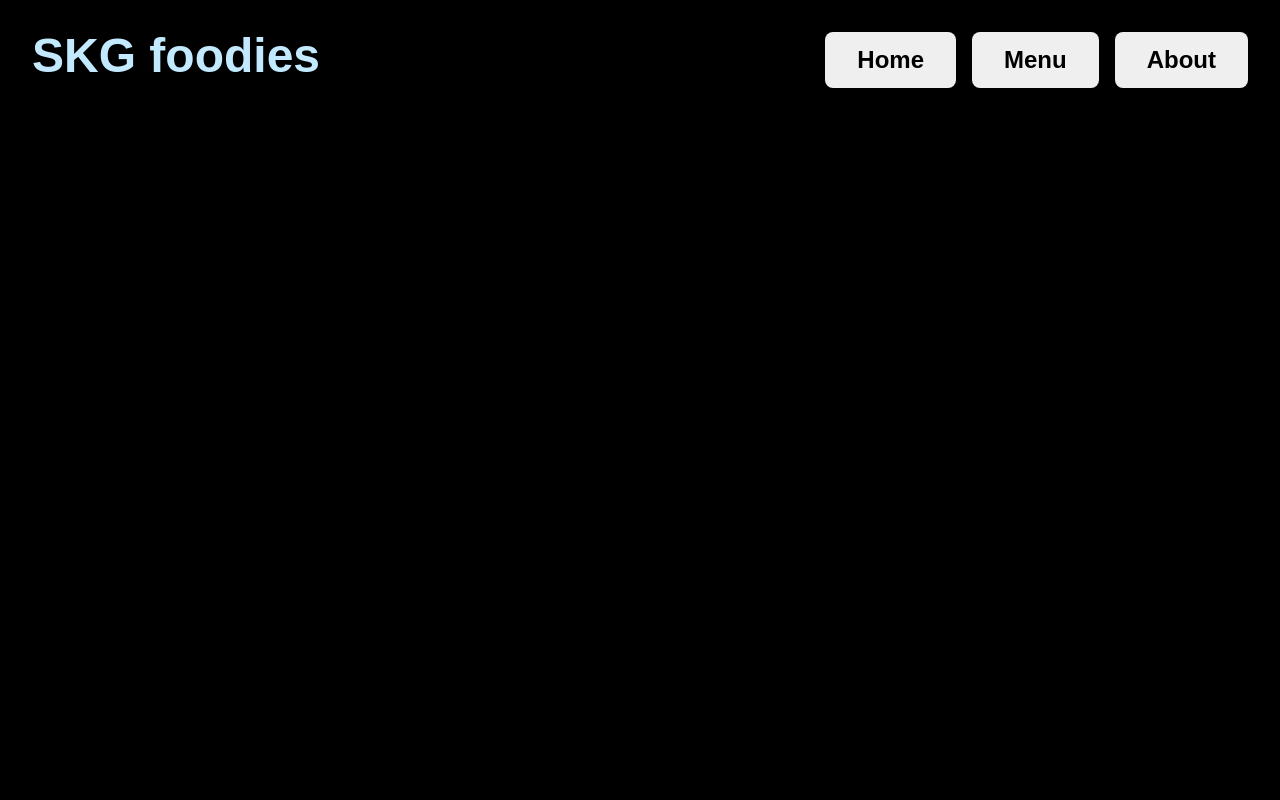
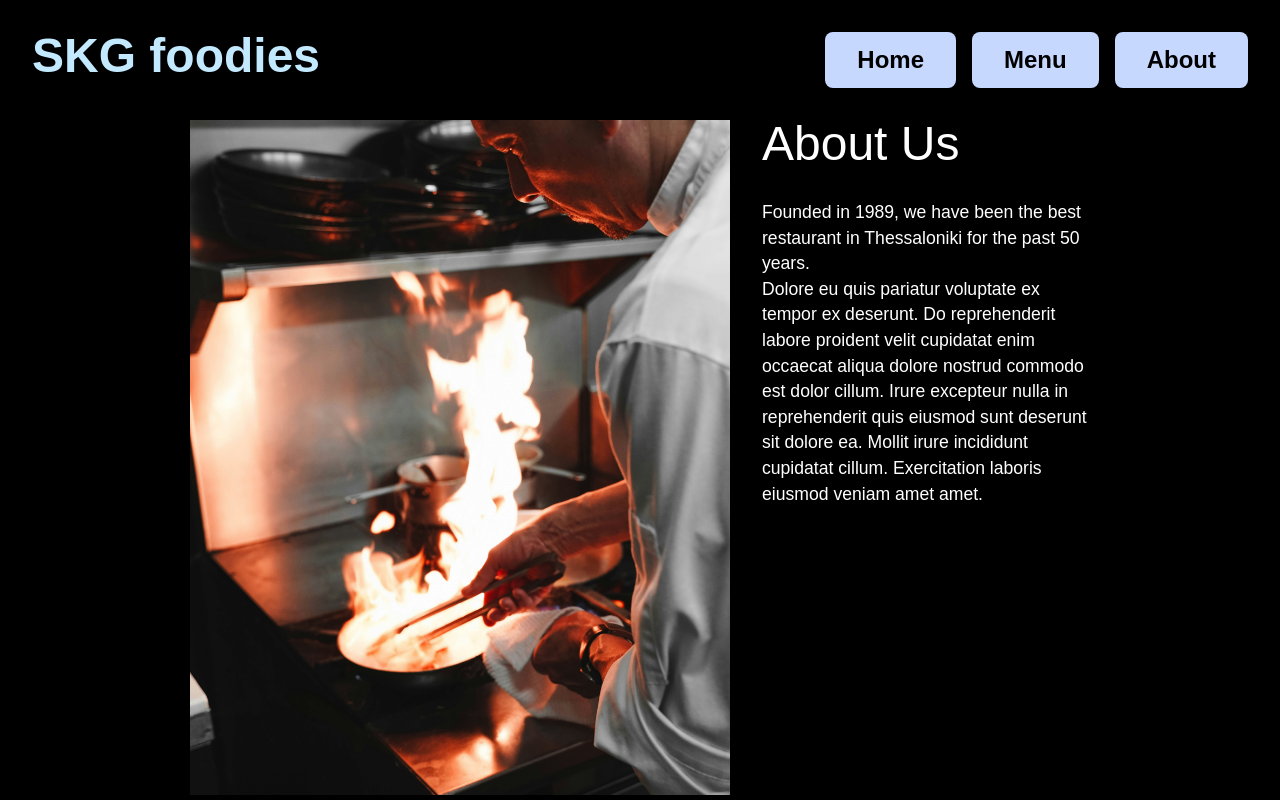
Before and after one commit to NontasBak/restaurant-page, a website built with webpack: page src/index.html in a window 1280 px wide. Both pictures are taken after a click on the button "About". Built offline with nearby package versions, Linux system fonts and the light colour scheme; a web font is replaced by a local one.

Commit message:
Create About page

```diff
--- /dev/null
+++ b/src/about.js
@@ -0,0 +1,25 @@
+import ChefImage from "./chef.jpg";
+
+function displayAboutPage() {
+    const contentDiv = document.querySelector("#content");
+
+    const chefImage = new Image();
+    chefImage.src = ChefImage;
+    chefImage.alt = "Restaurant chef image";
+
+    const aboutUsContainerText = document.createElement("div");
+    aboutUsContainerText.classList.add("about-us-container-text");
+    const aboutUsH1 = document.createElement("h1");
+    aboutUsH1.textContent = "About Us";
+    const aboutUsDetails = document.createElement("p");
+    aboutUsDetails.textContent = "Founded in 1989, we have been the best restaurant in Thessaloniki for the past 50 years.\r\n \
+                                Dolore eu quis pariatur voluptate ex tempor ex deserunt. Do reprehenderit labore proident \
+                                velit cupidatat enim occaecat aliqua dolore nostrud commodo est dolor cillum. Irure excepteur \
+                                nulla in reprehenderit quis eiusmod sunt deserunt sit dolore ea. Mollit irure incididunt \
+                                cupidatat cillum. Exercitation laboris eiusmod veniam amet amet."
+
+    aboutUsContainerText.append(aboutUsH1, aboutUsDetails);
+    contentDiv.append(chefImage, aboutUsContainerText);
+}
+
+export default displayAboutPage;
--- a/src/home.js
+++ b/src/home.js
@@ -2,8 +2,6 @@ import RestaurantHome from './home-image.jpg';
 
 function displayHomePage() {
     const contentDiv = document.querySelector("#content");
-    contentDiv.removeAttribute("class");
-    contentDiv.classList.add("home");
     const containerDiv = document.createElement("div");
 
     const homeImage = new Image();
--- a/src/index.js
+++ b/src/index.js
@@ -3,17 +3,20 @@ import './style.css';
 import html from "./index.html";
 import displayHomePage from "./home.js";
 import displayMenuPage from "./menu.js";
-// import displayAboutPage from "./about.js";
+import displayAboutPage from "./about.js";
 
+// default state
+displayHomePage();
+const contentDiv = document.querySelector("#content");
+contentDiv.classList.add("home");
 
-displayHomePage();
-
-const contentDiv = document.querySelector("#content");
 const navButtons  = document.querySelectorAll("nav");
 navButtons.forEach((button) => button.addEventListener("click", handleButton))
 
 function handleButton(e) {
     contentDiv.textContent = "";
+    contentDiv.removeAttribute("class");
+    contentDiv.classList.add(`${e.target.textContent.toLowerCase()}`);
 
     switch(e.target.textContent) {
         case "Home":
@@ -22,9 +25,9 @@ function handleButton(e) {
         case "Menu":
             displayMenuPage();
             break;
-        // case "About":
-        //     displayAboutPage();
-        //     break;
+        case "About":
+            displayAboutPage();
+            break;
         default:
             console.error("Something went wrong with the nav buttons");
     }
--- a/src/menu.js
+++ b/src/menu.js
@@ -49,8 +49,6 @@ function displayDish(dish) {
 }
 
 function displayMenuPage() {
-    contentDiv.removeAttribute("class");
-    contentDiv.classList.add("menu");
 
     const menuTitleH1 = document.createElement("h1");
     menuTitleH1.textContent = "Menu~"
--- a/src/style.css
+++ b/src/style.css
@@ -28,8 +28,9 @@ nav {
 nav > button {
     padding: 1rem 2rem;
     border-radius: 0.5rem;
-    font-weight: 600;
+    font-weight: 800;
     font-size: 1.5rem;
+    background-color: rgb(199, 216, 255);
 }
 
 #content.home {
@@ -53,7 +54,7 @@ nav > button {
     width: 60%;
 
     font-family: system-ui;
-    font-size: 4rem;
+    font-size: 8rem;
     text-align: center;
     font-weight: 600;
     font-style: italic;
@@ -113,3 +114,35 @@ nav > button {
     font-size: 2rem;
     align-self: end;
 }
+
+
+
+
+#content.about {
+    display: flex;
+    gap: 2rem;
+    width: min(90%, 900px);
+    margin: 0 auto;
+}
+
+#content.about > img {
+    width: 60%;
+}
+
+.about-us-container-text {
+    display: flex;
+    flex-direction: column;
+    gap: 2rem;
+    color: white;
+    width: 40%;
+}
+
+.about-us-container-text > h1 {
+    font-size: 3rem;
+}
+
+.about-us-container-text > p {
+    font-size: 1.1rem;
+    white-space: pre-line;
+    line-height: 1.6rem;
+}
```
